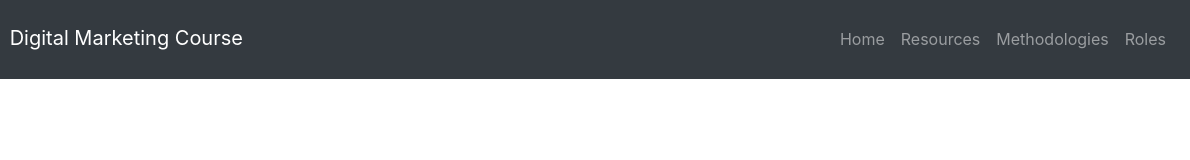
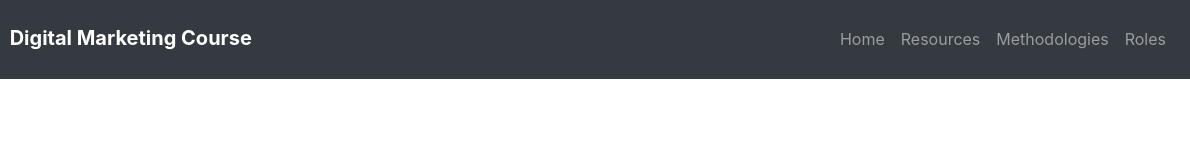
Before and after one commit to JenifferDui/MasteringDigitalMarketing, a plain HTML site: page barra_navegacion.html in a window 1280 px wide. Shown: the full height of the page, 90-1280 px from the left. Drawn offline with nearby package versions, Linux system fonts and the light colour scheme.

Commit message:
Update barra_navegacion.html

```diff
--- a/barra_navegacion.html
+++ b/barra_navegacion.html
@@ -12,7 +12,7 @@
 <nav class="navbar navbar-expand-lg navbar-dark bg-dark">
   <a class="navbar-brand" href="#">
     <img src="https://drive.google.com/thumbnail?id=16Cm_tM22vmC2i9xfTgQXuMVJ2kVNAh4W" alt="Logo del Curso" style="width: 70px;"/>
-    <span class="ml-2">Digital Marketing Course</span>
+    <span class="ml-2"><b>Digital Marketing Course</b></span>
   </a>
 
   <!-- Button for mobile view -->
```
